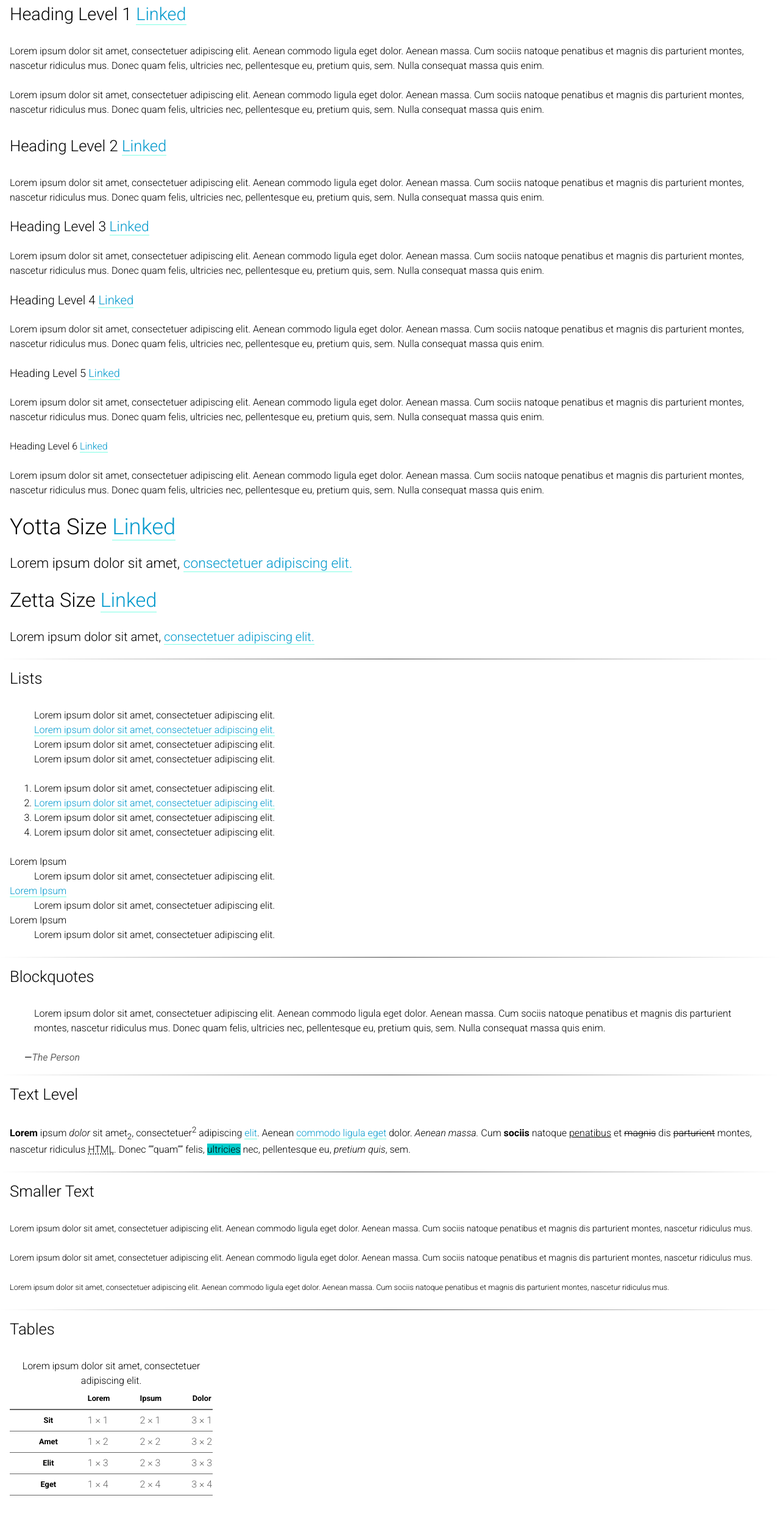
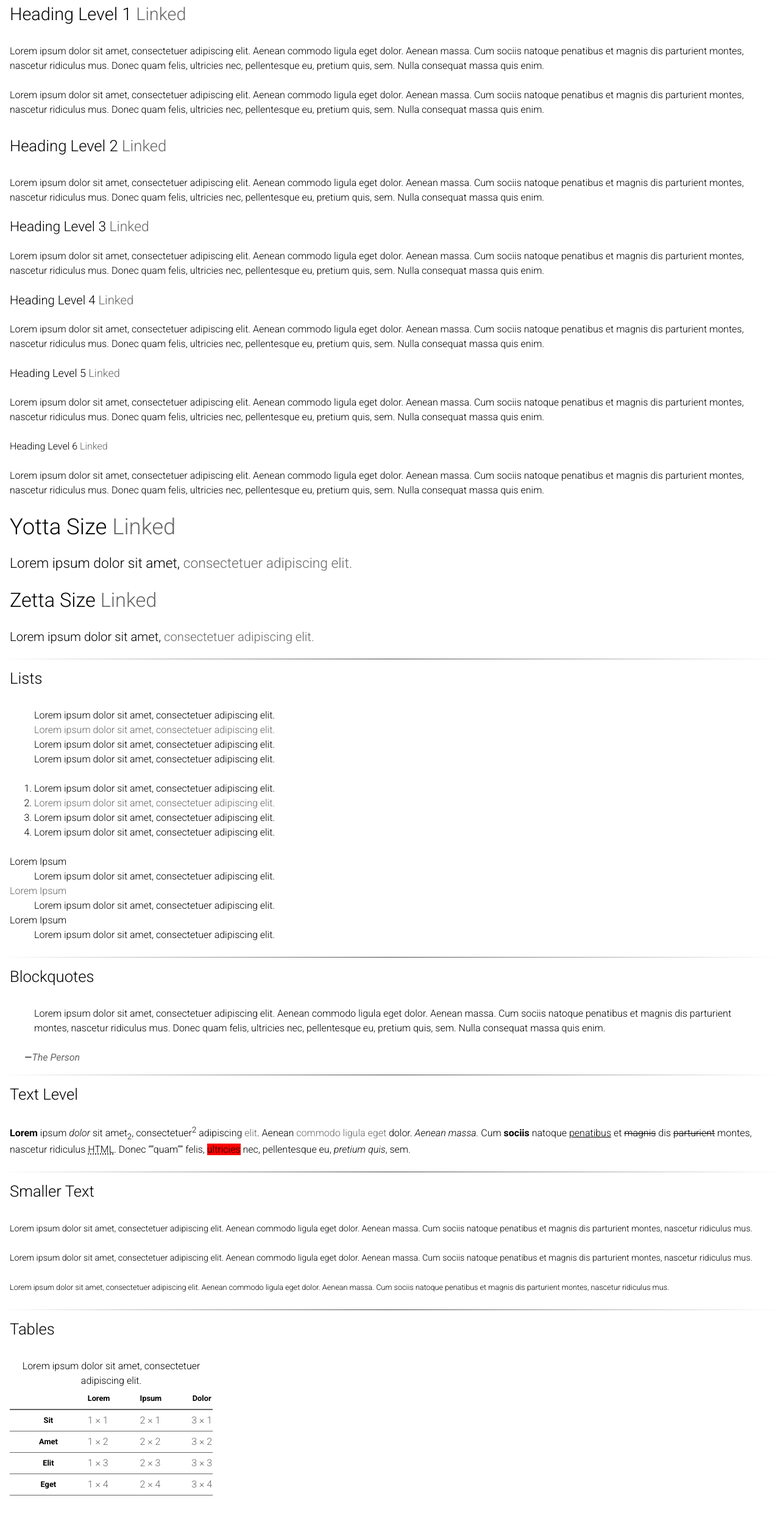
Before and after one commit to Hasan-Yavuz/ecommerce-website, a Jekyll site: the page styleguide/typography.html, which Jekyll copies as it is, in a window 1280 px wide. Shown: the whole page at 61% size. Built offline with Jekyll 4.4.1, drawn with Linux system fonts in a browser that asks for light colours; Markdown is read by kramdown in place of the engine named in the settings.

Commit message:
Started changing colour palette

```diff
--- a/css/footer.css
+++ b/css/footer.css
@@ -27,7 +27,7 @@
 	text-align: center;
 	padding-top: 1rem;
 	border-radius: 50%;
-	background-color: #009;
+	background-color: #b10000;
 
 	-webkit-border-radius: 50%;
 	-moz-border-radius: 50%;
@@ -45,12 +45,12 @@
 .social li a:hover,
 .social li a:active,
 .social li a:focus {
-	color: #0CF;
+	color: #000;
 	-webkit-box-shadow: inset 0px 0px 0px 3px #222;
 	-moz-box-shadow: inset 0px 0px 0px 3x #222;
 	-ms-box-shadow: inset 0px 0px 0px 3px #222;
 	-o-box-shadow: inset 0px 0px 0px 3px #222;
-	box-shadow: inset 0px 0px 0px 3px #0CF;
+	box-shadow: inset 0px 0px 0px 3px #000;
 }
 
 .copyright {
--- a/css/header.css
+++ b/css/header.css
@@ -15,11 +15,12 @@
 }
 
 .logo {
-	width: 50%;
+	width: 70%;
 }
 
 nav ul li {
 	padding: 1rem;
+    text-decoration: none;
 }
 
 .current {
--- a/css/search-field.css
+++ b/css/search-field.css
@@ -51,5 +51,5 @@
 	width: 3rem;
 	right: 0;
 	top: 0;
-	background-color: #009;
+	background-color: #b10000;
 }
--- a/css/typography.css
+++ b/css/typography.css
@@ -172,9 +172,9 @@
 
 a,
 a:link {
-	color: #09C;
+	color: #666;
 	text-decoration: none;
-	border-bottom: 0.1rem solid rgba(0,255,204, 0.5);
+	border-bottom: none;
 	transition: all 200ms linear;
 }
 
@@ -186,7 +186,7 @@
 a:hover,
 a:active{
 	color: #d80000;
-	border-bottom-color: #09C;
+	border-bottom-color: #f00;
     outline: none;
 }
 
@@ -250,5 +250,5 @@
 }
 
 mark {
-	background-color: #0CC;
+	background-color: #f00;
 }
```
Also changed, not shown: images/banner-2.jpg, images/banner.jpg.
